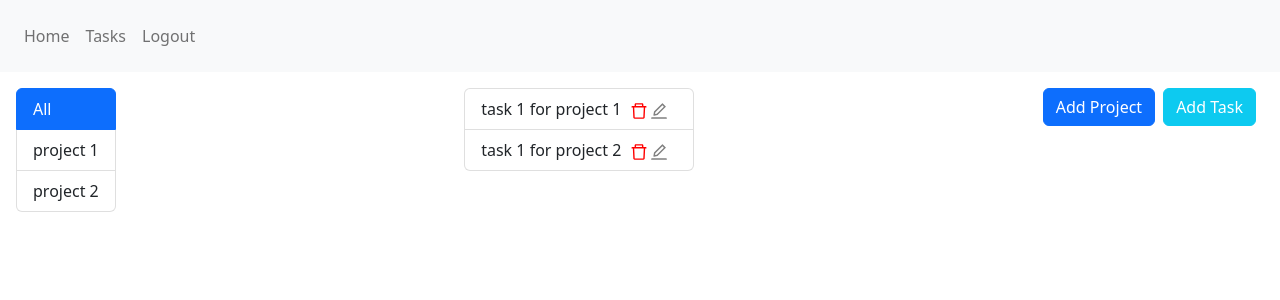
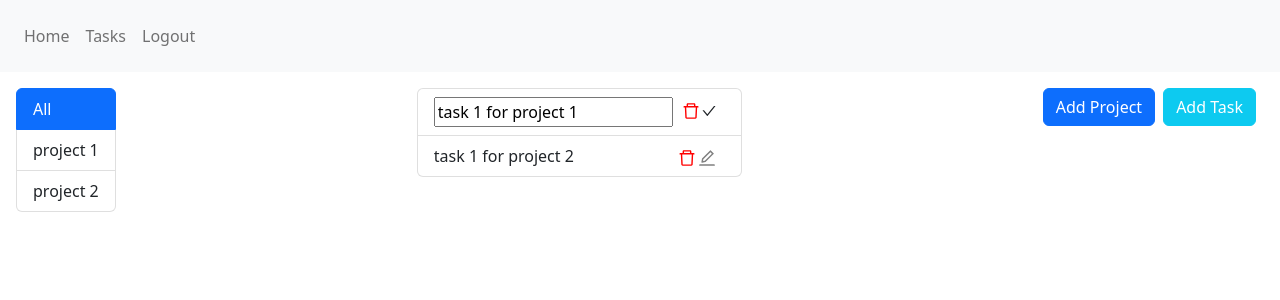
Before and after one commit to aliakbari77/react-18-exercise, a React (Vite) app: page / in a window 1280 px wide. Both pictures are taken after a click on the icon 659 px from the left and 110 px from the top of the page. Shown: the top 300 px of the page. Built offline with nearby package versions, Linux system fonts and the light colour scheme; the HTML template or start-up script is replaced by a standard one.

Commit message:
feat: edit inline task

```diff
--- a/src/todolist-dashboard-project/CustomListTasks.tsx
+++ b/src/todolist-dashboard-project/CustomListTasks.tsx
@@ -1,5 +1,5 @@
 import React from "react";
-import { AiOutlineDelete, AiOutlineEdit } from "react-icons/ai";
+import { AiOutlineDelete, AiOutlineEdit, AiOutlineCheck } from "react-icons/ai";
 
 interface Task {
 	project_id: number;
@@ -10,9 +10,20 @@ interface Task {
 interface Props {
 	tasks: Task[];
 	onDelete: (id: number) => void;
+	onEditId: number;
+	setEditId: (id: number) => void;
+	onEdit: (id: number, newText: string) => void;
+	setNullId: () => void;
 }
 
-const CustomListTasks = ({ tasks, onDelete }: Props) => {
+const CustomListTasks = ({
+	tasks,
+	onDelete,
+	onEditId,
+	setEditId,
+	onEdit,
+	setNullId,
+}: Props) => {
 	return (
 		<ul className="list-group">
 			{tasks.map((item) => (
@@ -20,14 +31,32 @@ const CustomListTasks = ({ tasks, onDelete }: Props) => {
 					key={item.id}
 					className="list-group-item d-flex justify-content-between"
 				>
-					{item.text}
+					{onEditId === item.id ? (
+						<input
+							value={item.text}
+							onChange={(event) => {
+								console.log(event.target.value);
+								onEdit(item.id, event.target.value);
+							}}
+						/>
+					) : (
+						<span>{item.text}</span>
+					)}
 					<div className="mx-2">
 						<AiOutlineDelete
 							size={"20px"}
 							color="red"
 							onClick={() => onDelete(item.id)}
 						/>
-						<AiOutlineEdit size={"20px"} color="gray" />
+						{onEditId === item.id ? (
+							<AiOutlineCheck onClick={() => setNullId()} />
+						) : (
+							<AiOutlineEdit
+								size={"20px"}
+								color="gray"
+								onClick={() => setEditId(item.id)}
+							/>
+						)}
 					</div>
 				</li>
 			))}
--- a/src/todolist-dashboard-project/Home.tsx
+++ b/src/todolist-dashboard-project/Home.tsx
@@ -41,6 +41,7 @@ const Home = () => {
 	const [showAddProjectForm, setShowAddForm] = useState(false);
 	const [selectProjectId, setSelectProjectId] = useState(0);
 	const [showAddTaskForm, setShowAddTaskForm] = useState(false);
+	const [editItemId, setEditItemId] = useState(0);
 
 	const handleAddProject = (title: string) => {
 		setProjects([
@@ -69,6 +70,11 @@ const Home = () => {
 
 	const handleDeleteTask = (id: number) => {
 		setTasks(tasks.filter((item) => item.id !== id));
+	};
+
+	const handleEditTask = (id: number, newText: string) => {
+		console.log(id, newText)
+		setTasks(tasks.map(item => item.id === id ? {...item, text: newText} : item))
 	};
 
 	const visibleTasks = selectProjectId
@@ -104,6 +110,10 @@ const Home = () => {
 					<CustomListTasks
 						tasks={visibleTasks}
 						onDelete={handleDeleteTask}
+						onEditId={editItemId}
+						setEditId={(id: number) => {setEditItemId(id)}}
+						onEdit={handleEditTask}
+						setNullId={() => setEditItemId(0)}
 					/>
 				</div>
 				<div>
```
